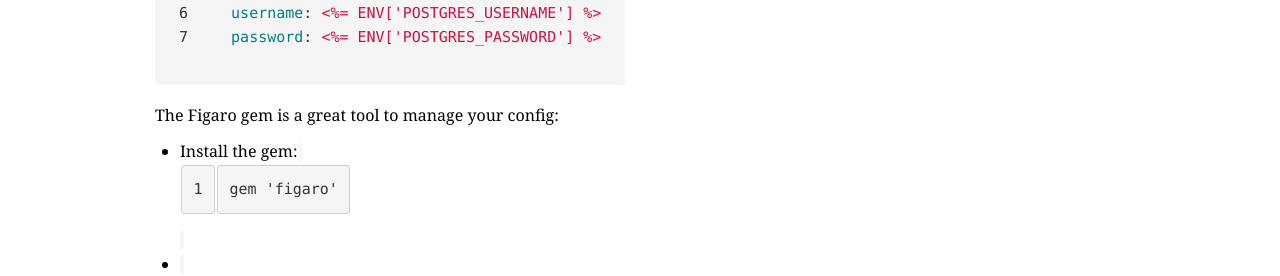
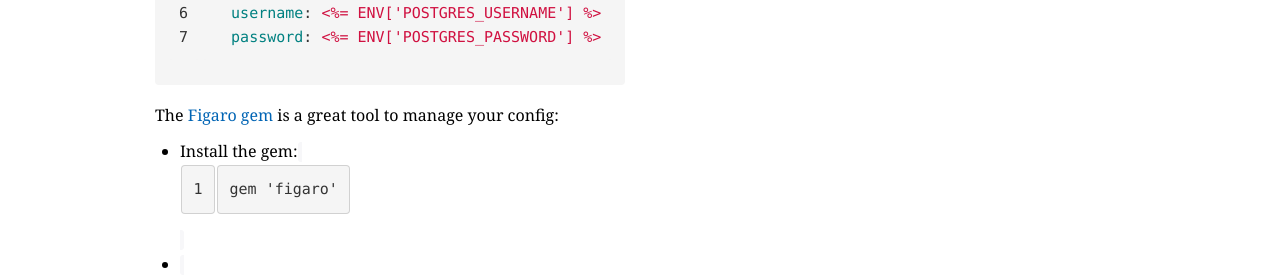
Before and after one commit to jhund/rails-recipes, a Jekyll site: the page built from pages/configuration.md, in a window 1280 px wide. Shown: the part 841-1117 px from the top of the page. Built offline with Jekyll 4.4.1, drawn with Linux system fonts in a browser that asks for light colours; Markdown is read by kramdown in place of the engine named in the settings; part of the change alters nothing that is shown.

````diff
--- a/pages/configuration.md
+++ b/pages/configuration.md
@@ -37,7 +37,7 @@ development:
   password: <%= ENV['POSTGRES_PASSWORD'] %>
 ```
 
-The Figaro gem is a great tool to manage your config:
+The [Figaro gem](https://github.com/laserlemon/figaro) is a great tool to manage your config:
 
 * Install the gem: `gem 'figaro'`
 * `rails generate figaro:install` - this will add a file `config/application.yml`
````
